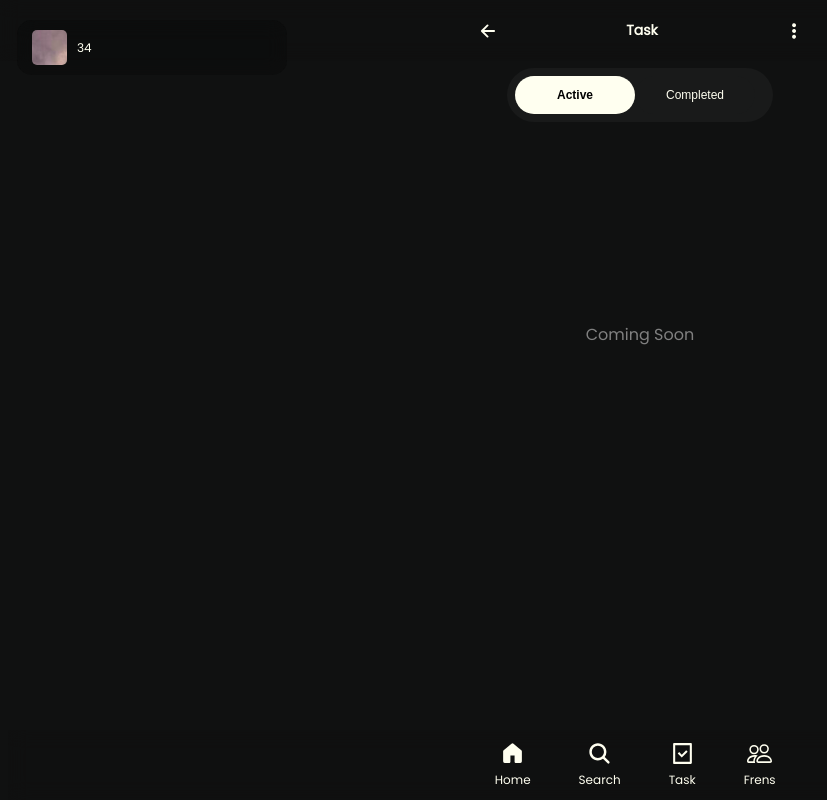
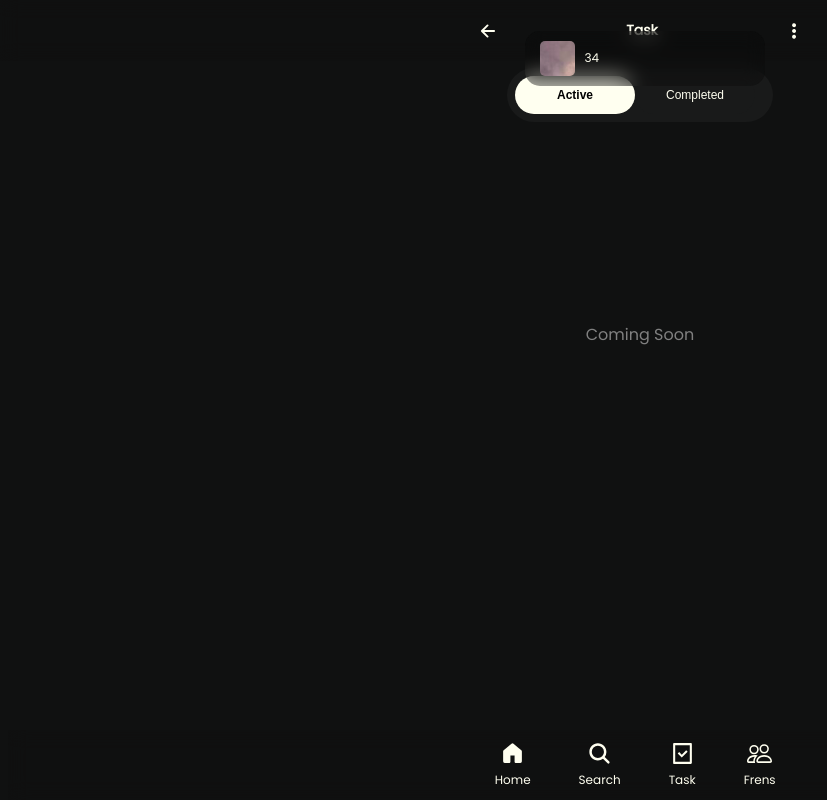
Before and after one commit to Chuks256/sky_web, a React (Vite) app: page / in a window 1280 px wide. Shown: the whole page, without its empty margins (0-827 px from the left). Built offline with nearby package versions, Linux system fonts and the light colour scheme.

Commit message:
still working

```diff
--- a/src/Components/Notification.modal.jsx
+++ b/src/Components/Notification.modal.jsx
@@ -3,24 +3,25 @@ import {styled} from "styled-components";
 import skysplash from "../assets/skysplash.png"
 
 const Container=styled.div`
-position:absolute;
+position:relative;
 z-index:3;
 margin-top:0px;
 display:flex;
 align-items:center;
 justify-content:center;
 transition:linear,700ms;
-top:20px;
+top:50px;
 `;
 
 const NotificationParentContainer =styled.div`
+position:absolute;
 padding:10px;
 border-radius:15px;
 background:rgba(9,9,7,30%);
 backdrop-filter:blur(10px);
 display:flex;
 align-items:center;
-width:250px;
+width:220px;
 gap:10px;
 margin-left:9px;
 `;
```
